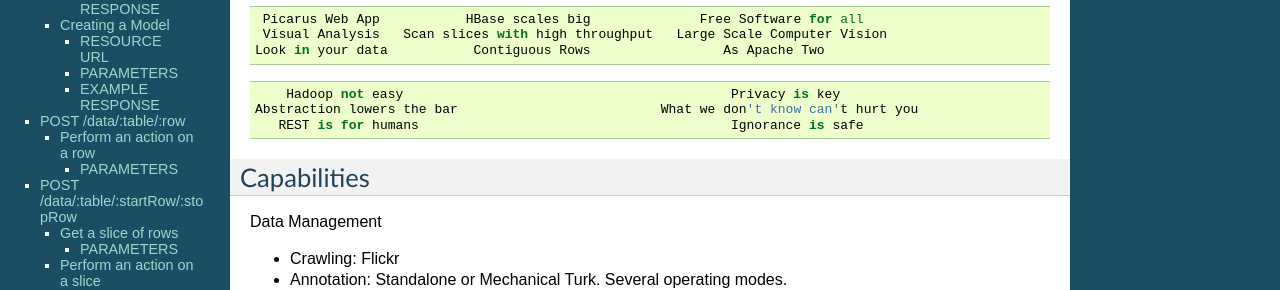
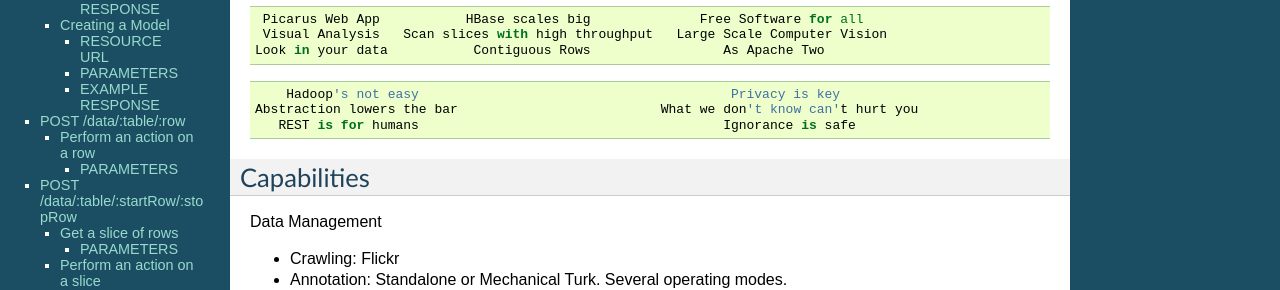
Before and after one commit to bwhite/picarus, a Sphinx documentation site: the page built from doc/67e373a19af13647bded/index.rst, in a window 1280 px wide and 900 px high, scrolled down 618 px. Shown: the part 173-463 px from the top of the window. Built offline with Sphinx 7.4.7, drawn with Linux system fonts in a browser that asks for light colours; formulas are drawn with MathJax 3.

Commit message:
Update
Signed-off-by: Brandyn A. White <bwhite@dappervision.com>

```diff
--- a/doc/67e373a19af13647bded/index.rst
+++ b/doc/67e373a19af13647bded/index.rst
@@ -46,9 +46,9 @@
 
 ::
 
-       Hadoop not easy                                          Privacy is key
+       Hadoop's not easy                                        Privacy is key
    Abstraction lowers the bar                          What we don't know can't hurt you
-      REST is for humans                                        Ignorance is safe
+      REST is for humans                                       Ignorance is safe
 
 
 Capabilities
```
